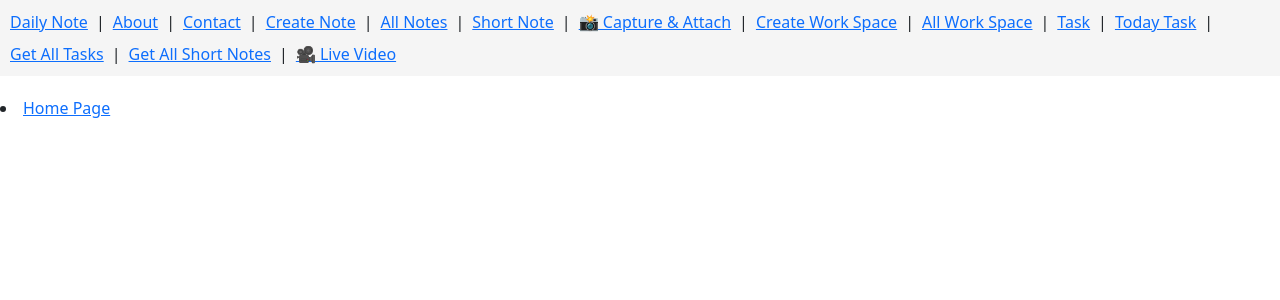
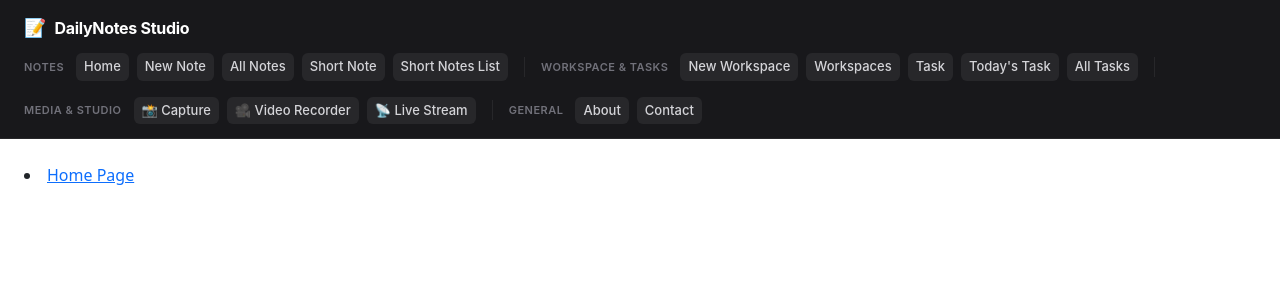
Before and after one commit to ankitsrivastava07/daily_note_mng, a React (Vite) app in the folder daily_note_ui/: page / in a window 1280 px wide. Shown: the top 300 px of the page. Built offline with nearby package versions, Linux system fonts and the light colour scheme; no server answers.

Commit message:
code fixes

```diff
--- a/daily_note_ui/src/App.tsx
+++ b/daily_note_ui/src/App.tsx
@@ -1,5 +1,5 @@
 import { BrowserRouter, Routes, Route, Link } from 'react-router-dom';
-import './App.css'
+import './App.css';
 import Home from './Components/Home';
 import About from './Components/About';
 import Contact from './Components/Contact';
@@ -14,30 +14,61 @@ import TodayTask from './Components/TodayTask';
 import TaskComponent from './Components/TaskComponent';
 import GetAllTask from './Components/GetAllTask';
 import CameraUploadComponent from './Components/CameraUploadComponent';
+import VideoRecorderComponent from './Components/VideoRecorderComponent';
 import LiveStreamComponent from './Components/LiveStreamComponent';
 
 function App() {
   return (
-    <>
-      <BrowserRouter>
-        <nav style={{ padding: '10px', background: '#f5f5f5', marginBottom: '20px', display: 'flex', flexWrap: 'wrap', gap: '8px', alignItems: 'center' }}>
-          <Link to="/">Daily Note</Link> |{" "}
-          <Link to="/about">About</Link> |{" "}
-          <Link to="/contact">Contact</Link> |{" "}
-          <Link to="/create-note">Create Note</Link> |{" "}
-          <Link to="/all-note">All Notes</Link> |{" "}
-          <Link to="/short-note">Short Note</Link> |{" "}
-          <Link to="/camera-upload">📸 Capture & Attach</Link> |{" "}
-          <Link to="/workspace">Create Work Space</Link> |{" "}
-          <Link to="/all-workspace">All Work Space</Link> |{" "}
-          <Link to="/task">Task</Link> |{" "}
-          <Link to="/today-task">Today Task</Link> |{" "}
-          <Link to="/get-all-tasks">Get All Tasks</Link> |{" "}
-          <Link to="/get-all-short-notes">Get All Short Notes</Link> |{" "}
-          <Link to="/live-video">🎥 Live Video</Link>
+    <BrowserRouter>
+      {/* Modern Enterprise Header */}
+      <header style={navStyles.header}>
+        <div style={navStyles.logoArea}>
+          <span style={navStyles.logoIcon}>📝</span>
+          <span style={navStyles.logoText}>DailyNotes Studio</span>
+        </div>
+
+        <nav style={navStyles.navLinksContainer}>
+          <div style={navStyles.navGroup}>
+            <span style={navStyles.groupTitle}>Notes</span>
+            <Link to="/" style={navStyles.link}>Home</Link>
+            <Link to="/create-note" style={navStyles.link}>New Note</Link>
+            <Link to="/all-note" style={navStyles.link}>All Notes</Link>
+            <Link to="/short-note" style={navStyles.link}>Short Note</Link>
+            <Link to="/get-all-short-notes" style={navStyles.link}>Short Notes List</Link>
+          </div>
+
+          <div style={navStyles.navDivider} />
+
+          <div style={navStyles.navGroup}>
+            <span style={navStyles.groupTitle}>Workspace & Tasks</span>
+            <Link to="/workspace" style={navStyles.link}>New Workspace</Link>
+            <Link to="/all-workspace" style={navStyles.link}>Workspaces</Link>
+            <Link to="/task" style={navStyles.link}>Task</Link>
+            <Link to="/today-task" style={navStyles.link}>Today's Task</Link>
+            <Link to="/get-all-tasks" style={navStyles.link}>All Tasks</Link>
+          </div>
+
+          <div style={navStyles.navDivider} />
+
+          <div style={navStyles.navGroup}>
+            <span style={navStyles.groupTitle}>Media & Studio</span>
+            <Link to="/camera-upload" style={navStyles.link}>📸 Capture</Link>
+            <Link to="/video-recorder" style={navStyles.link}>🎥 Video Recorder</Link>
+            <Link to="/live-stream" style={navStyles.link}>📡 Live Stream</Link>
+          </div>
+
+          <div style={navStyles.navDivider} />
+
+          <div style={navStyles.navGroup}>
+            <span style={navStyles.groupTitle}>General</span>
+            <Link to="/about" style={navStyles.link}>About</Link>
+            <Link to="/contact" style={navStyles.link}>Contact</Link>
+          </div>
         </nav>
+      </header>
 
-        {/* Routes */}
+      {/* App Routes */}
+      <main style={{ padding: '0 24px 24px 24px' }}>
         <Routes>
           <Route path="/" element={<Home />} />
           <Route path="/workspace" element={<CreateWorkspace onWorkspaceCreated={undefined} />} />
@@ -52,12 +83,77 @@ function App() {
           <Route path="/task" element={<TaskComponent />} />
           <Route path="/today-task" element={<TodayTask />} />
           <Route path="/get-all-tasks" element={<GetAllTask />} />
-          <Route path="/live-video" element={<LiveStreamComponent />} /> {/* <-- Naya isolated component route */}
+          <Route path="/video-recorder" element={<VideoRecorderComponent />} />
+          <Route path="/live-stream" element={<LiveStreamComponent />} />
           <Route path="*" element={<PageNotFound />} />
         </Routes>
-      </BrowserRouter>
-    </>
-  )
+      </main>
+    </BrowserRouter>
+  );
 }
 
+// Clean Professional Navbar Styles
+const navStyles: Record<string, React.CSSProperties> = {
+  header: {
+    backgroundColor: '#18181b',
+    color: '#f4f4f5',
+    padding: '14px 24px',
+    display: 'flex',
+    flexDirection: 'column',
+    gap: '12px',
+    borderBottom: '1px solid #27272a',
+    marginBottom: '24px',
+    fontFamily: 'Inter, system-ui, sans-serif',
+  },
+  logoArea: {
+    display: 'flex',
+    alignItems: 'center',
+    gap: '8px',
+    fontWeight: 700,
+    fontSize: '16px',
+    color: '#ffffff',
+  },
+  logoIcon: {
+    fontSize: '18px',
+  },
+  logoText: {
+    letterSpacing: '-0.3px',
+  },
+  navLinksContainer: {
+    display: 'flex',
+    flexWrap: 'wrap',
+    alignItems: 'center',
+    gap: '16px',
+  },
+  navGroup: {
+    display: 'flex',
+    alignItems: 'center',
+    flexWrap: 'wrap',
+    gap: '8px',
+  },
+  groupTitle: {
+    fontSize: '11px',
+    fontWeight: 600,
+    textTransform: 'uppercase',
+    color: '#71717a',
+    marginRight: '4px',
+    letterSpacing: '0.5px',
+  },
+  navDivider: {
+    width: '1px',
+    height: '20px',
+    backgroundColor: '#27272a',
+  },
+  link: {
+    color: '#d4d4d8',
+    textDecoration: 'none',
+    fontSize: '13px',
+    fontWeight: 500,
+    padding: '4px 8px',
+    borderRadius: '6px',
+    backgroundColor: '#27272a',
+    transition: 'all 0.15s ease',
+  },
+};
+
 export default App;
```
